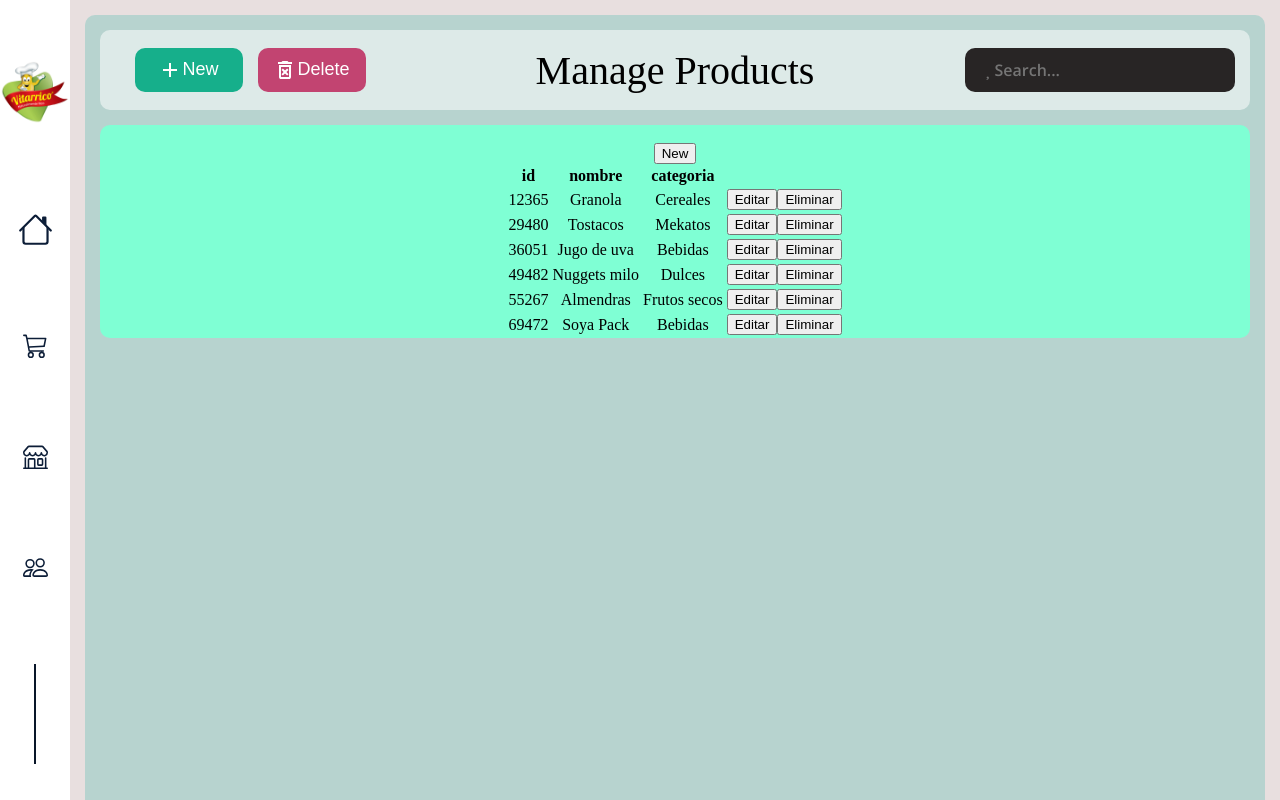
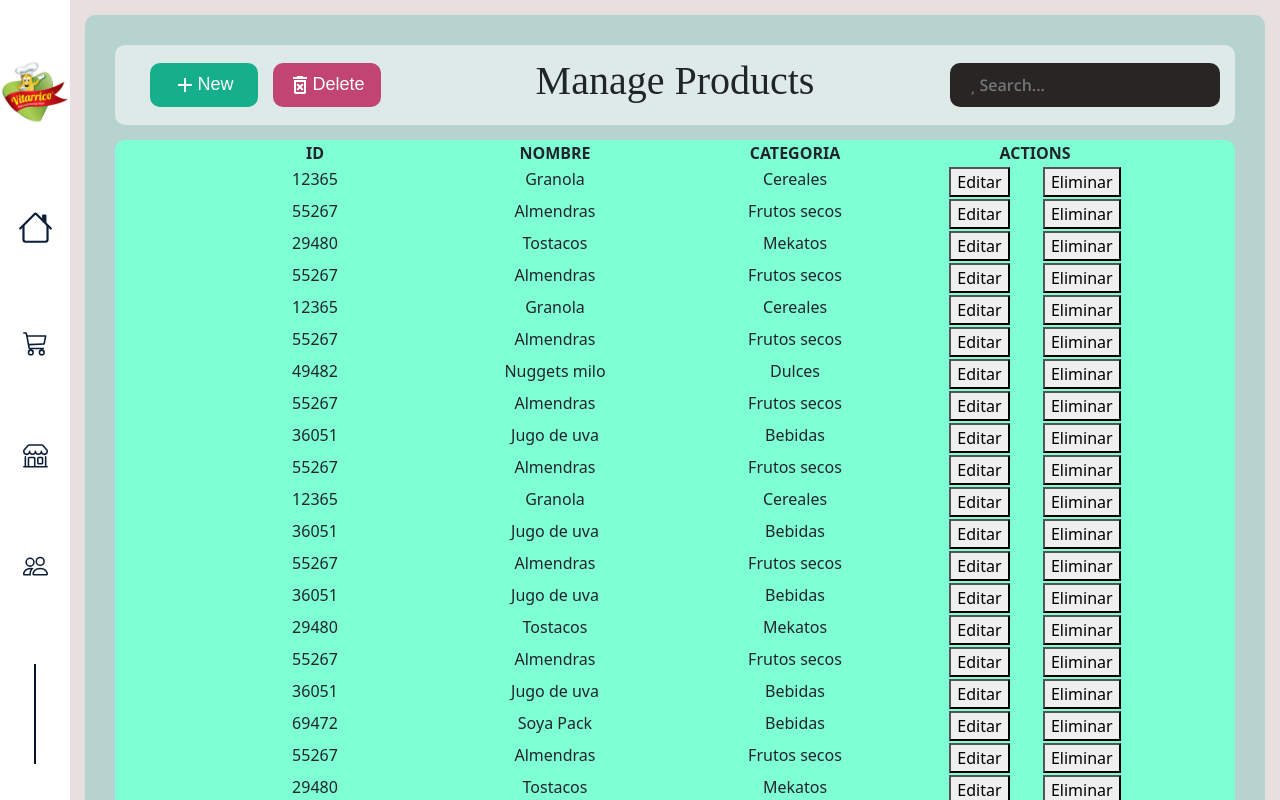
Before and after one commit to juancabana/Proyecto-integrador-2, a React (Create React App) app: page /Products in a window 1280 px wide. Shown: the top 800 px of the page. Built offline with nearby package versions, Linux system fonts and the light colour scheme; a web font is replaced by a local one.

Commit message:
acomodate the home

```diff
--- a/src/components/Content/Content.css
+++ b/src/components/Content/Content.css
@@ -20,9 +20,11 @@
 }
 
 #text1 {
+  font-size: 120px;
   color: #091629;
 }
 #text2 {
+  font-size: 120px;
   margin-top: -5%;
 }
 
--- a/src/components/ContentProducts/ContentProducts.css
+++ b/src/components/ContentProducts/ContentProducts.css
@@ -2,9 +2,9 @@
   display: flex;
   flex-direction: column;
   overflow: hidden;
-  padding-top: 15px;
+  padding-top: 30px;
   width: calc(100% - 30px);
-  height: 1000px;
+  height: auto;
   background: rgba(120, 196, 186, 0.44);
   border-radius: 10px;
   align-items: center;
--- a/src/components/ContentProducts/ContentProducts.jsx
+++ b/src/components/ContentProducts/ContentProducts.jsx
@@ -1,7 +1,6 @@
 import React, { Component } from "react";
 
 import "./ContentProducts.css";
-import TopBarProducts from "../TopBarProducts/TopBarProducts";
 import ListProducts from "../../components/ListProucts/ListProducts";
 
 
@@ -9,7 +8,6 @@ class ContentProducts extends Component {
   render() {
     return (
       <div className="ContentProducts">
-        <TopBarProducts/>
         <ListProducts/>
 
       </div>
--- a/src/components/ListProucts/ListProducts.css
+++ b/src/components/ListProucts/ListProducts.css
@@ -1,12 +1,36 @@
 .ListProducts {
   display: flex;
   margin-top: 15px;
-  width: calc(100% - 30px);
+  width: calc(100% - 60px);
   height: auto;
   background-color: aquamarine;
   border-radius: 10px;
   justify-content: center;
 }
+.containerProducts{
+  width: 100%;
 
-.table-products {
 }
+.tableProducts{
+  display: flex;
+  flex-direction: column;
+  padding-left: 80px;
+  padding-right: 80px;
+  width: 100%;
+}
+.headerTableProducts{
+  width: 100%;
+  display: grid;
+  grid-template-columns: 1fr 1fr 1fr 1fr;
+}
+.contenttableProducts{
+  width: 100%;
+  display: grid;
+  grid-template-columns: 1fr 1fr 1fr 1fr;
+
+}
+.containerbuttons{
+  display: flex;
+  align-items: center;
+  justify-content: space-evenly;
+}
--- a/src/components/ListProucts/ListProducts.jsx
+++ b/src/components/ListProucts/ListProducts.jsx
@@ -1,10 +1,9 @@
 import React, { Component } from "react";
-// import "bootstrap/dist/css/bootstrap.min.css";
+import './../TopBarProducts/TopBarProducts.css';
+import "bootstrap/dist/css/bootstrap.min.css";
 
 import {
-  Container,
   Button,
-  Table,
   Modal,
   ModalBody,
   ModalHeader,
@@ -16,11 +15,32 @@ import "./ListProducts.css";
 
 const data = [
     { id: 12365, nombre: "Granola", categoria: "Cereales" },
+    { id: 55267, nombre: "Almendras", categoria: "Frutos secos" },
     { id: 29480, nombre: "Tostacos", categoria: "Mekatos" },
-  { id: 36051, nombre: "Jugo de uva", categoria: "Bebidas" },
+    { id: 55267, nombre: "Almendras", categoria: "Frutos secos" },
+    { id: 12365, nombre: "Granola", categoria: "Cereales" },
+  { id: 55267, nombre: "Almendras", categoria: "Frutos secos" },
   { id: 49482, nombre: "Nuggets milo", categoria: "Dulces" },
   { id: 55267, nombre: "Almendras", categoria: "Frutos secos" },
+  { id: 36051, nombre: "Jugo de uva", categoria: "Bebidas" },
+  { id: 55267, nombre: "Almendras", categoria: "Frutos secos" },
+  { id: 12365, nombre: "Granola", categoria: "Cereales" },
+  { id: 36051, nombre: "Jugo de uva", categoria: "Bebidas" },
+  { id: 55267, nombre: "Almendras", categoria: "Frutos secos" },
+  { id: 36051, nombre: "Jugo de uva", categoria: "Bebidas" },
+  { id: 29480, nombre: "Tostacos", categoria: "Mekatos" },
+  { id: 55267, nombre: "Almendras", categoria: "Frutos secos" },
+  { id: 36051, nombre: "Jugo de uva", categoria: "Bebidas" },
   { id: 69472, nombre: "Soya Pack", categoria: "Bebidas" },
+  { id: 55267, nombre: "Almendras", categoria: "Frutos secos" },
+  { id: 29480, nombre: "Tostacos", categoria: "Mekatos" },
+  { id: 69472, nombre: "Soya Pack", categoria: "Bebidas" },
+  { id: 36051, nombre: "Jugo de uva", categoria: "Bebidas" },
+  { id: 55267, nombre: "Almendras", categoria: "Frutos secos" },
+  { id: 12365, nombre: "Granola", categoria: "Cereales" },
+  { id: 36051, nombre: "Jugo de uva", categoria: "Bebidas" },
+  { id: 55267, nombre: "Almendras", categoria: "Frutos secos" },
+
 ];
 
 class ListProducts extends Component {
@@ -97,40 +117,77 @@ class ListProducts extends Component {
   };
   render() {
     return (
+      <>
+        <div className="TopBarProducts">
+          <div className="wrapper-buttons">
+
+            <button className="button-new" onClick={() => this.mostrarModalInsertar()}>
+              <svg
+                className="svg-add"
+                xmlns="http://www.w3.org/2000/svg"
+                height="24"
+                width="24"
+              >
+                <path d="M11 19V13H5V11H11V5H13V11H19V13H13V19Z" />
+              </svg>
+              <h2 className="h2New">New</h2>
+            </button>
+
+            <button className="button-delete">
+              <svg
+                className="svg-delete"
+                xmlns="http://www.w3.org/2000/svg"
+                height="24"
+                width="24"
+              >
+                <path d="M9.875 17.525 12 15.4 14.125 17.525 15.525 16.125 13.4 14 15.55 11.875 14.125 10.475 12 12.6 9.875 10.475 8.475 11.875 10.6 14 8.475 16.125ZM8 19H16Q16 19 16 19Q16 19 16 19V9H8V19Q8 19 8 19Q8 19 8 19ZM5 6V4H8.5L9.5 3H14.5L15.5 4H19V6ZM8 21Q7.175 21 6.588 20.413Q6 19.825 6 19V7H18V19Q18 19.825 17.413 20.413Q16.825 21 16 21ZM8 19H16Q16 19 16 19Q16 19 16 19H8Q8 19 8 19Q8 19 8 19Z" />
+              </svg>
+
+              <h2 className="h2Delete">Delete</h2>
+            </button>
+          </div>
+
+          <div className="wrapper-h1">
+            <h1 className="h1-title">Manage Products</h1>
+          </div>
+
+          <div className="wrapper-search">
+            <input
+              className="input-search"
+              type="search"
+              placeholder="&#xF004; Search..."
+            />
+          </div>
+        </div>
+
         <div className="ListProducts">
-        <Container>
-          <br />
-          <Button onClick={() => this.mostrarModalInsertar()}>New</Button>
+          <container className="containerProducts">
 
-          <Table>
-            <tHead>
-              <tr>
-                <th>id</th>
-                <th>nombre</th>
-                <th>categoria</th>
-                {/* <th>Acciones</th> */}
+            <table className="tableProducts">
+                <tr className="headerTableProducts">
+                  <th>ID</th>
+                  <th>NOMBRE</th>
+                  <th>CATEGORIA</th>
+                  <th>ACTIONS</th>
                 </tr>
-            </tHead>
-            <tBody>
                 {this.state.data.map((elemento) => (
-                <tr>
+                  <tr className="contenttableProducts">
                     <td>{elemento.id}</td>
                     <td>{elemento.nombre}</td>
                     <td>{elemento.categoria}</td>
                     {/* <td>{elemento.id}</td> */}
-                  <td>
-                    <Button onClick={() => this.mostrarModalEditar(elemento)}>
+                    <td className="containerbuttons">
+                      <button onClick={() => this.mostrarModalEditar(elemento)}>
                         Editar
-                    </Button>
-                    <Button onClick={() => this.eliminar(elemento)}>
+                      </button>
+                      <button onClick={() => this.eliminar(elemento)}>
                         Eliminar
-                    </Button>
+                      </button>
                     </td>
                   </tr>
                 ))}
-            </tBody>
-          </Table>
-        </Container>
+            </table>
+          </container>
 
           <Modal isOpen={this.state.modalInsertar}>
             <ModalHeader>
@@ -221,73 +278,16 @@ class ListProducts extends Component {
             </ModalBody>
 
             <ModalFooter>
-            <Button onClick={() => this.editar(this.state.form)}>Editar</Button>
-            <Button onClick={() => this.ocultarModalEditar()}>Cancelar</Button>
+              <Button onClick={() => this.editar(this.state.form)}>
+                Editar
+              </Button>
+              <Button onClick={() => this.ocultarModalEditar()}>
+                Cancelar
+              </Button>
             </ModalFooter>
           </Modal>
-        {/* <table class="table-products">
-          <thead>
-            <tr>
-              <th>
-                <div>checkbox</div>
-              </th>
-              <th>
-                <div>Code</div>
-              </th>
-              <th>
-                <div>Name</div>
-              </th>
-              <th>
-                <div>Image</div>
-              </th>
-              <th>
-                <div>Price</div>
-              </th>
-              <th>
-                <div>Category</div>
-              </th>
-              <th>
-                <div>Weight</div>
-              </th>
-              <th>
-                <div>status</div>
-              </th>
-            </tr>
-          </thead>
-
-          <tbody>
-            <tr>
-              <td>Historia de dos ciudades</td>
-
-              <td>Charles Dickens</td>
-
-              <td>1859</td>
-
-              <td>200</td>
-            </tr>
-
-            <tr>
-              <td>El señor de los anillos</td>
-
-              <td>J. R. R. Tolkien</td>
-
-              <td>1954-1955</td>
-
-              <td>150</td>
-            </tr>
-
-            <tr>
-              <td>El principito</td>
-
-              <td>Antoine de Saint-Exupéry</td>
-
-              <td>1943</td>
-
-              <td>140</td>
-            </tr>
-          </tbody>
-        </table> */}
         </div>
+      </>
     );
   }
 }
--- a/src/pages/Home/Home.css
+++ b/src/pages/Home/Home.css
@@ -1,3 +1,4 @@
-.Login{
+.Home{
     overflow: hidden;
+    height: 100vh;
 }
--- a/src/pages/Home/Home.jsx
+++ b/src/pages/Home/Home.jsx
@@ -6,14 +6,14 @@ import Background from "../../components/Background/Background";
 
 import './Home.css';
 
-class Login extends Component {
+class Home extends Component {
   render() {
     return (
-      <div className="Login">
+      <div className="Home">
         <Header />
         <Background />
       </div>
     );
   }
 }
-export default Login;
+export default Home;
```
Also changed, not shown: package.json (+8 -8 lines). Lines whose indentation alone changed are shown as unchanged.
